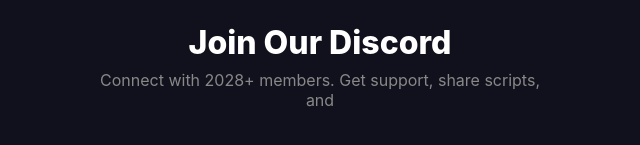
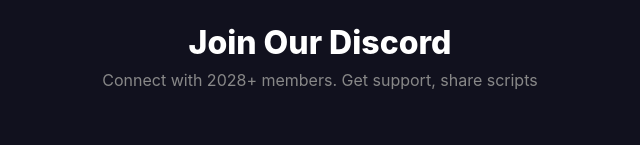
Before and after one commit to unknownuserhakerman-cmyk/yodazeo, a plain HTML site: page index.html in a window 1280 px wide. Shown: the part 2392-2537 px from the top of the page, 320-960 px from the left. Drawn offline with Linux system fonts and the light colour scheme.

Commit message:
Update index.html

```diff
--- a/index.html
+++ b/index.html
@@ -544,4 +544,4 @@
 
     <div class="discord-section" id="discord">
         <h2>Join Our Discord</h2>
-        <p>Connect with 2028+ members. Get support, share scripts, and
+        <p>Connect with 2028+ members. Get support, share scripts
```
